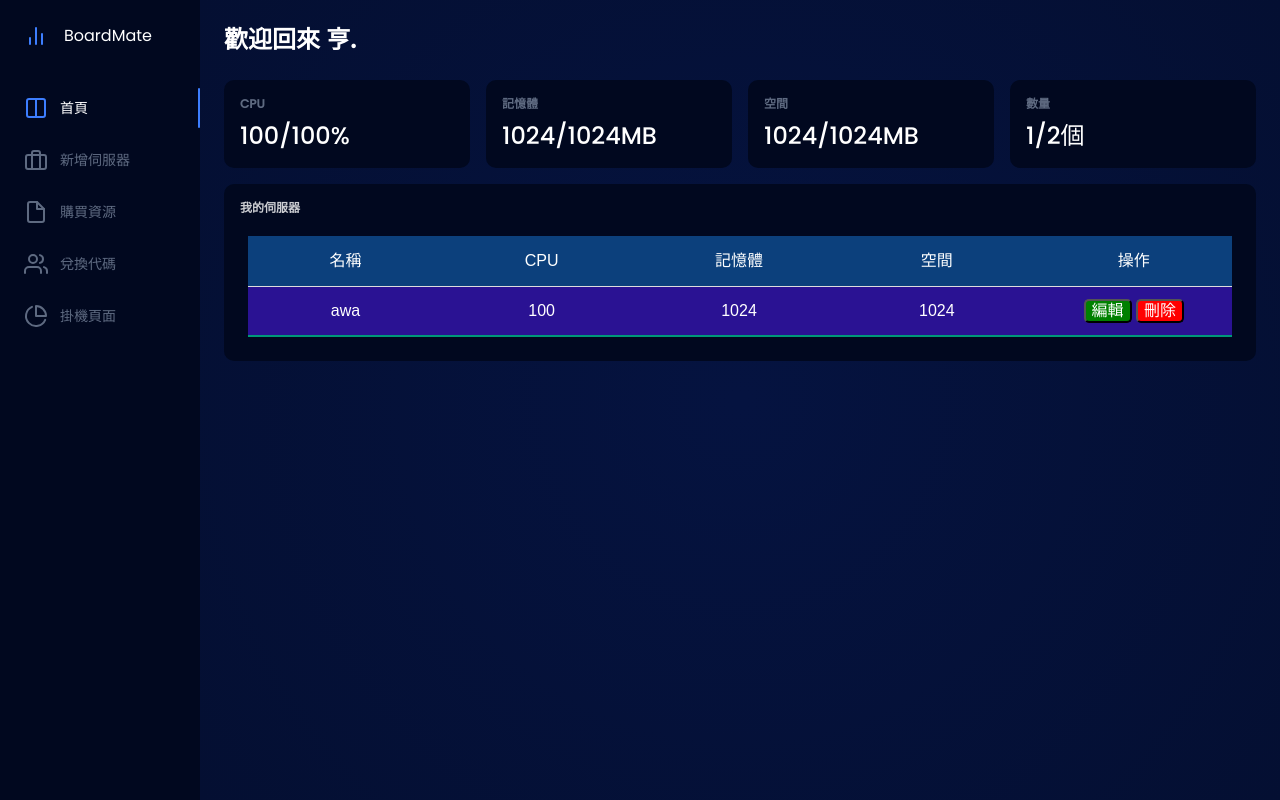
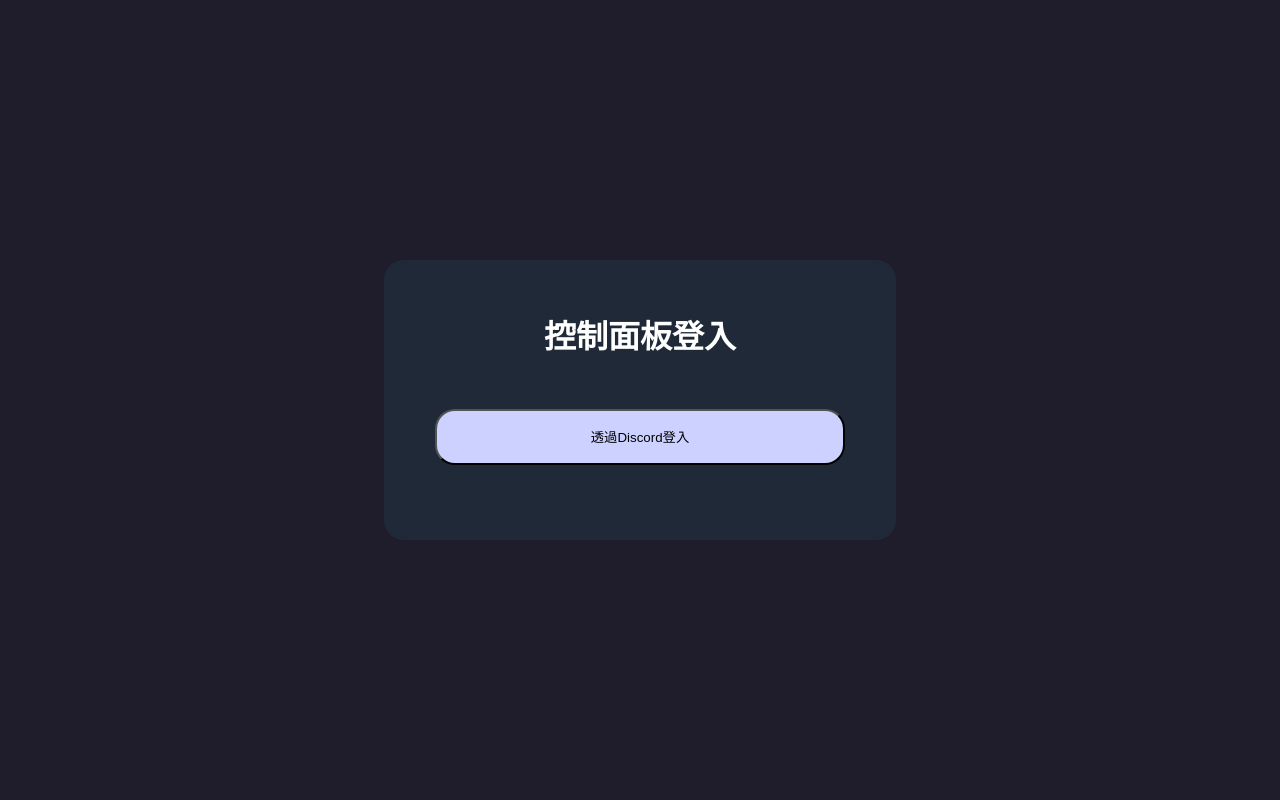
Before and after one commit to HansHans135/boardmate, a Flask app: page / in a window 1280 px wide. Run offline with Flask 3, Linux system fonts and the light colour scheme; parts of the project's set-up code (start-up, migrations or seed data) failed here and were passed over; some libraries are stand-ins or nearby versions.

Commit message:
new file:   .gitpod.yml 	modified:   app.py 	modified:   templates/index.html 	new file:   templates/login.html

```diff
--- a/app.py
+++ b/app.py
@@ -1,6 +1,7 @@
 from flask import Flask, render_template, request, redirect, session,jsonify
 from zenora import APIClient
 import json
+import pteropy
 app = Flask(__name__)
 
 with open ("./setting.json","r")as f:
@@ -10,7 +11,15 @@ app.config["SECRET_KEY"] = "mysecret"
 
 @app.route("/")
 def home():
+    access_token = session.get("access_token")
+
+    if not access_token:
+        return render_template("login.html")
+
+    bearer_client = APIClient(access_token, bearer=True)
+    current_user = bearer_client.users.get_current_user()
     return render_template("index.html")
+
 
 
 @app.route("/login")
--- a/templates/index.html
+++ b/templates/index.html
@@ -5,7 +5,7 @@
   <meta charset="UTF-8">
   <title>BoardMate Dashboard</title>
   <link rel="stylesheet" href="https://cdnjs.cloudflare.com/ajax/libs/normalize/5.0.0/normalize.min.css">
-  <link rel="stylesheet" href="./style.css">
+  <link rel="stylesheet" href="static/style.css">
 
 </head>
 
@@ -172,7 +172,7 @@
   </div>
   <!-- partial -->
   <script src='https://cdnjs.cloudflare.com/ajax/libs/Chart.js/2.9.4/Chart.min.js'></script>
-  <script src="./script.js"></script>
+  <script src="static/script.js"></script>
 
 </body>
 
--- /dev/null
+++ b/templates/login.html
@@ -0,0 +1,45 @@
+<!DOCTYPE html>
+<html>
+  <head>
+    <meta name="viewport" content="width=device-width, initial-scale=1.0">
+    <title>登入</title>
+    <style>
+        html{
+            background-color:#1f1d2b
+        }
+        h1{
+            color: white;
+            padding: 30px;
+        }
+      .my-block {
+        position: absolute;
+        top: 50%;
+        left: 50%;
+        transform: translate(-50%, -50%);
+        width: 40%;
+        height: 35%;
+        background-color: #1f2937;
+        border-radius: 20px;
+        text-align: center;
+
+      }
+      p{
+        text-align: center;
+      }
+      button {
+        border-radius: 20px;
+        text-align: center;
+        background-color:rgb(205, 209, 255);
+
+        width: 80%;
+        height:20%;
+      }
+    </style>
+  </head>
+  <body>
+    <div class="my-block">
+      <h1 class="b">控制面板登入</h1>
+      <a href="/login"><button>透過Discord登入</button></a>
+    </div>
+  </body>
+</html>
```
Also changed, not shown: .gitpod.yml (added).
